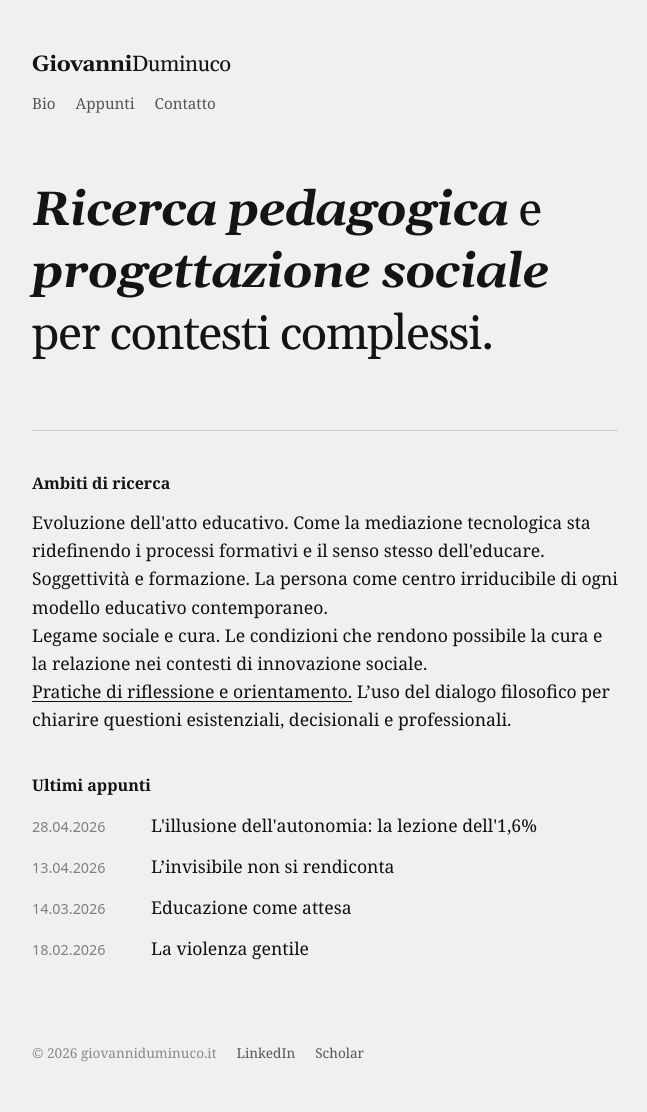
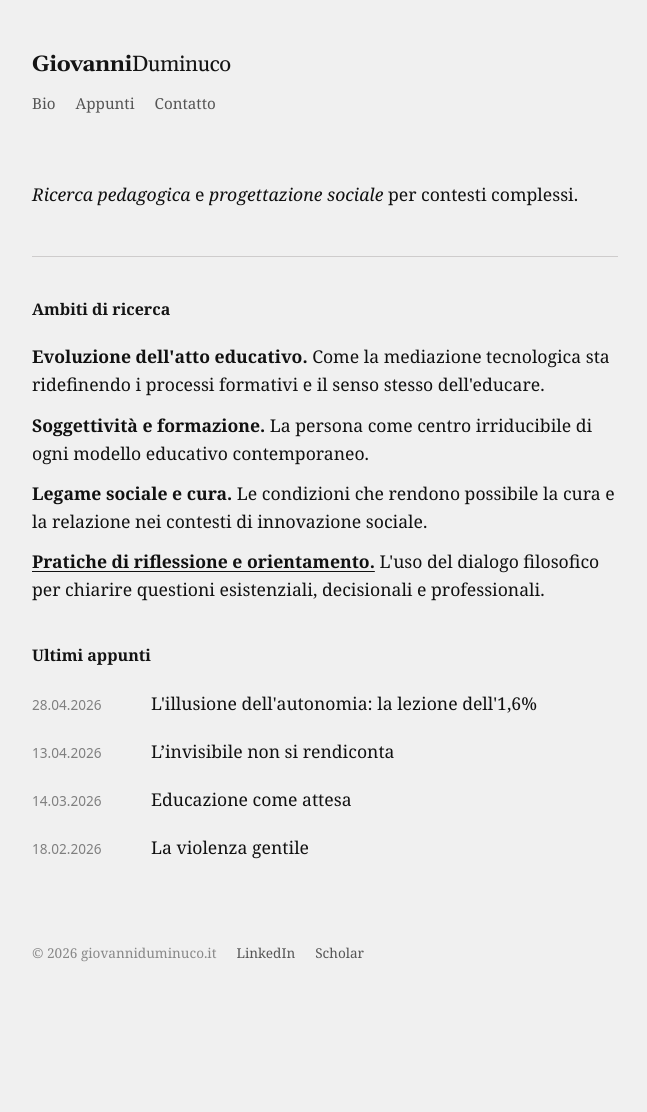
Before and after one commit to dumgio/dumgio.github.io, a Jekyll site: the page built from index.html, in a window 1280 px wide. Shown: the whole page, without its empty margins (0-647 px from the left). Built offline with Jekyll 4.4.1, drawn with Linux system fonts in a browser that asks for light colours; some web fonts are replaced; after the commit the page ends 1011 px from its top, so only the background shows below that.

Commit message:
Update index.html

```diff
--- a/index.html
+++ b/index.html
@@ -2,66 +2,34 @@
 layout: default
 title: Giovanni Duminuco, PhD
 ---
-<section style="font-family: 'Gelasio', serif; color: rgb(20, 20, 20); font-weight: 400; font-style: normal; font-size: 48px; line-height: 62px; -webkit-font-smoothing: antialiased; letter-spacing: -0.02em; margin-top: 2rem; margin-bottom: 4rem;">
-    <p>
-         <span style="font-weight: 700; font-style: italic;">Ricerca pedagogica</span> e <span style="font-weight: 700; font-style: italic;">progettazione sociale</span> per contesti complessi.
-    </p>
-</section>
+
+<p style="font-size: 1.1rem; line-height: 1.6; margin-bottom: 3rem;"><em>Ricerca pedagogica</em> e <em>progettazione sociale</em> per contesti complessi.</p>
 
 <hr>
 
-<section id="ricerca">
 <h2>Ambiti di ricerca</h2>
 
-    <div class="ambito-item">
-        <span class="ambito-titolo">Evoluzione dell'atto educativo.</span>
-        <span class="ambito-descrizione">Come la mediazione tecnologica sta ridefinendo i processi formativi e il senso stesso dell'educare.</span>
-    </div>
+<ul style="list-style: none; padding: 0; margin-bottom: 2.5rem;">
+  <li style="margin-bottom: 0.75rem;"><strong>Evoluzione dell'atto educativo.</strong> Come la mediazione tecnologica sta ridefinendo i processi formativi e il senso stesso dell'educare.</li>
+  <li style="margin-bottom: 0.75rem;"><strong>Soggettività e formazione.</strong> La persona come centro irriducibile di ogni modello educativo contemporaneo.</li>
+  <li style="margin-bottom: 0.75rem;"><strong>Legame sociale e cura.</strong> Le condizioni che rendono possibile la cura e la relazione nei contesti di innovazione sociale.</li>
+  <li style="margin-bottom: 0.75rem;"><a href="/consulenza-filosofica/"><strong>Pratiche di riflessione e orientamento.</strong></a> L'uso del dialogo filosofico per chiarire questioni esistenziali, decisionali e professionali.</li>
+</ul>
 
-    <div class="ambito-item">
-        <span class="ambito-titolo">Soggettività e formazione.</span>
-        <span class="ambito-descrizione">La persona come centro irriducibile di ogni modello educativo contemporaneo.</span>
-    </div>
-
-    <div class="ambito-item">
-        <span class="ambito-titolo">Legame sociale e cura.</span>
-        <span class="ambito-descrizione">Le condizioni che rendono possibile la cura e la relazione nei contesti di innovazione sociale.</span>
-    </div>
-
-    <div class="ambito-item">
-        <a href="/consulenza-filosofica/" class="ambito-titolo">Pratiche di riflessione e orientamento.</a>
-        <span class="ambito-descrizione">L’uso del dialogo filosofico per chiarire questioni esistenziali, decisionali e professionali.</span>
-    </div>
-</section>
-
-<section id="blog">
 <h2>Ultimi appunti</h2>
 
-    <div class="post-list">
 {% for post in site.posts limit:5 %}
-        <div style="margin-bottom: 0.8rem; display: flex; align-items: baseline;">
-            <span style="opacity: 0.5; font-size: 0.9rem; margin-right: 1.5rem; min-width: 95px; flex-shrink: 0; font-family: system-ui, -apple-system, sans-serif;">
-                {{ post.date | date: "%d.%m.%Y" }}
-            </span>
-            <a href="{{ post.url }}" style="font-weight: 400; text-decoration: none;">
-                {{ post.title }}
-            </a>
+<div style="display: flex; align-items: baseline; margin-bottom: 0.6rem;">
+  <span style="font-size: 0.85rem; opacity: 0.5; margin-right: 1.5rem; min-width: 95px; flex-shrink: 0; font-family: system-ui, -apple-system, sans-serif;">{{ post.date | date: "%d.%m.%Y" }}</span>
+  <a href="{{ post.url }}" style="text-decoration: none;">{{ post.title }}</a>
 </div>
 {% else %}
 <p style="opacity: 0.6;">In attesa del primo appunto.</p>
 {% endfor %}
-    </div>
-</section>
 
 <style>
   @media (max-width: 480px) {
-        .post-list > div {
-            flex-direction: column !important;
-            margin-bottom: 1.2rem !important;
-        }
-        .post-list span {
-            margin-bottom: 0.2rem;
-            min-width: auto !important;
-        }
+    .post-list > div { flex-direction: column !important; margin-bottom: 1.2rem !important; }
+    .post-list span { margin-bottom: 0.2rem; min-width: auto !important; }
   }
 </style>
```
Lines whose indentation alone changed are shown as unchanged.
